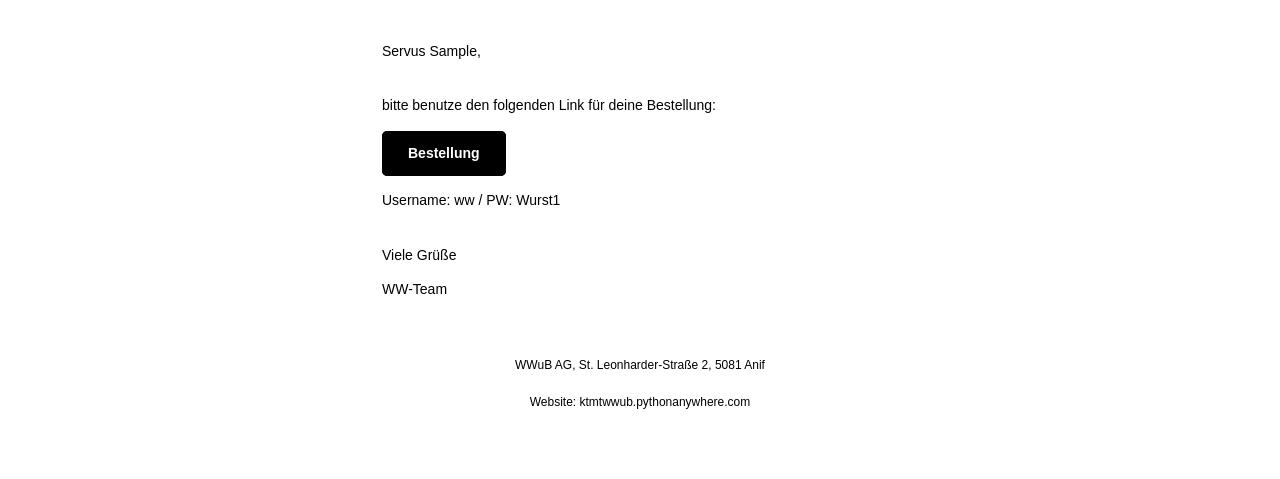
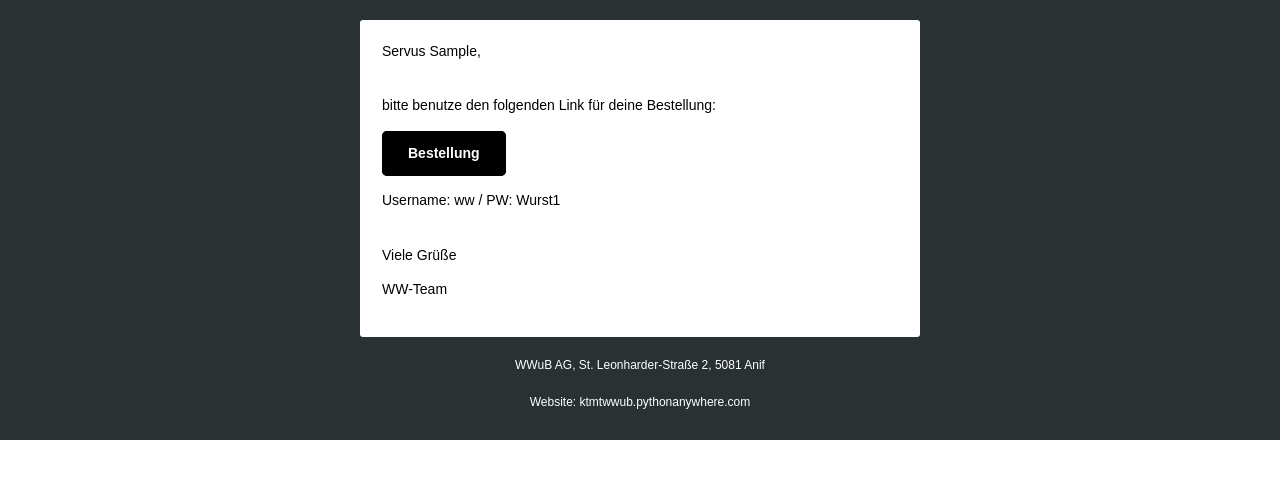
Before and after one commit to In7u5/WW-Clone, a Django app: template wwlist/templates/wwlist/ww_order_email.html in a window 1280 px wide. Shown: the top 479 px of the page. Run offline with Django 3.2, Linux system fonts and the light colour scheme; the template is opened without the code that fills it: most values are stand-ins (such as "Sample title", 1, 10 or a date in 2020).

Commit message:
Update ww_order_email.html
Changed style

```diff
--- a/wwlist/templates/wwlist/ww_order_email.html
+++ b/wwlist/templates/wwlist/ww_order_email.html
@@ -91,15 +91,15 @@ table[class=body] .article {
   }
 
   .btn-primary a:hover {
-    background-color: #f54021 !important;
-    border-color: #f54021 !important;
+    background-color: #ff3503 !important;
+    border-color: #ff3503 !important;
   }
 }
 </style>
   </head>
   <body class="" style="background-color: #ffffff; font-family: 'tradegothiclt-light', sans-serif; -webkit-font-smoothing: antialiased; font-size: 14px; line-height: 1.4; margin: 0; padding: 0; -ms-text-size-adjust: 100%; -webkit-text-size-adjust: 100%;">
     <span class="preheader" style="color: transparent; display: none; height: 0; max-height: 0; max-width: 0; opacity: 0; overflow: hidden; mso-hide: all; visibility: hidden; width: 0;">WW und Brezn</span>
-    <table role="presentation" border="0" cellpadding="0" cellspacing="0" class="body" style="border-collapse: separate; mso-table-lspace: 0pt; mso-table-rspace: 0pt; background-color: #ffffff; width: 100%;" width="100%" bgcolor="#ffffff">
+    <table role="presentation" border="0" cellpadding="0" cellspacing="0" class="body" style="border-collapse: separate; mso-table-lspace: 0pt; mso-table-rspace: 0pt; background-color: #293133; width: 100%;" width="100%" bgcolor="#293133">
       <tr>
         <td style="font-family: sans-serif; font-size: 14px; vertical-align: top;" valign="top">&nbsp;</td>
         <td class="container" style="font-family: sans-serif; font-size: 14px; vertical-align: top; display: block; max-width: 580px; padding: 10px; width: 580px; margin: 0 auto;" width="580" valign="top">
@@ -148,13 +148,13 @@ table[class=body] .article {
             <div class="footer" style="clear: both; margin-top: 10px; text-align: center; width: 100%;">
               <table role="presentation" border="0" cellpadding="0" cellspacing="0" style="border-collapse: separate; mso-table-lspace: 0pt; mso-table-rspace: 0pt; width: 100%;" width="100%">
                 <tr>
-                  <td class="content-block" style="font-family: sans-serif; vertical-align: top; padding-bottom: 10px; padding-top: 10px; color: #000000; font-size: 12px; text-align: center;" valign="top" align="center">
-                    <span class="apple-link" style="color: #000000; font-size: 12px; text-align: center;">WWuB AG, St. Leonharder-Straße 2, 5081 Anif</span>
+                  <td class="content-block" style="font-family: sans-serif; vertical-align: top; padding-bottom: 10px; padding-top: 10px; color: #ffffff; font-size: 12px; text-align: center;" valign="top" align="center">
+                    <span class="apple-link" style="color: #ffffff; font-size: 12px; text-align: center;">WWuB AG, St. Leonharder-Straße 2, 5081 Anif</span>
                   </td>
                 </tr>
                 <tr>
-                  <td class="content-block powered-by" style="font-family: sans-serif; vertical-align: top; padding-bottom: 10px; padding-top: 10px; color: #000000; font-size: 12px; text-align: center;" valign="top" align="center">
-                    Website: <a href="https://ktmtwwub.pythonanywhere.com/" style="color: #000000; font-size: 12px; text-align: center; text-decoration: none;">ktmtwwub.pythonanywhere.com</a>
+                  <td class="content-block powered-by" style="font-family: sans-serif; vertical-align: top; padding-bottom: 10px; padding-top: 10px; color: #ffffff; font-size: 12px; text-align: center;" valign="top" align="center">
+                    Website: <a href="https://ktmtwwub.pythonanywhere.com/" style="color: #ffffff; font-size: 12px; text-align: center; text-decoration: none;">ktmtwwub.pythonanywhere.com</a>
                   </td>
                 </tr>
               </table>
```
